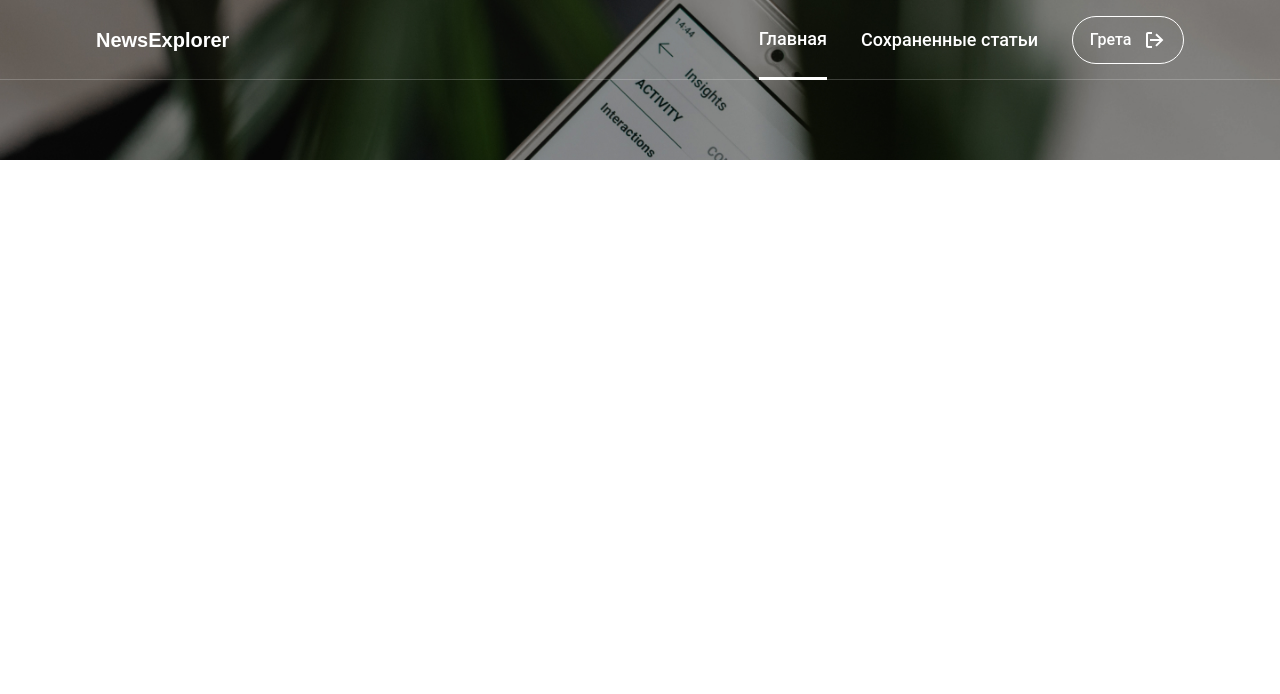
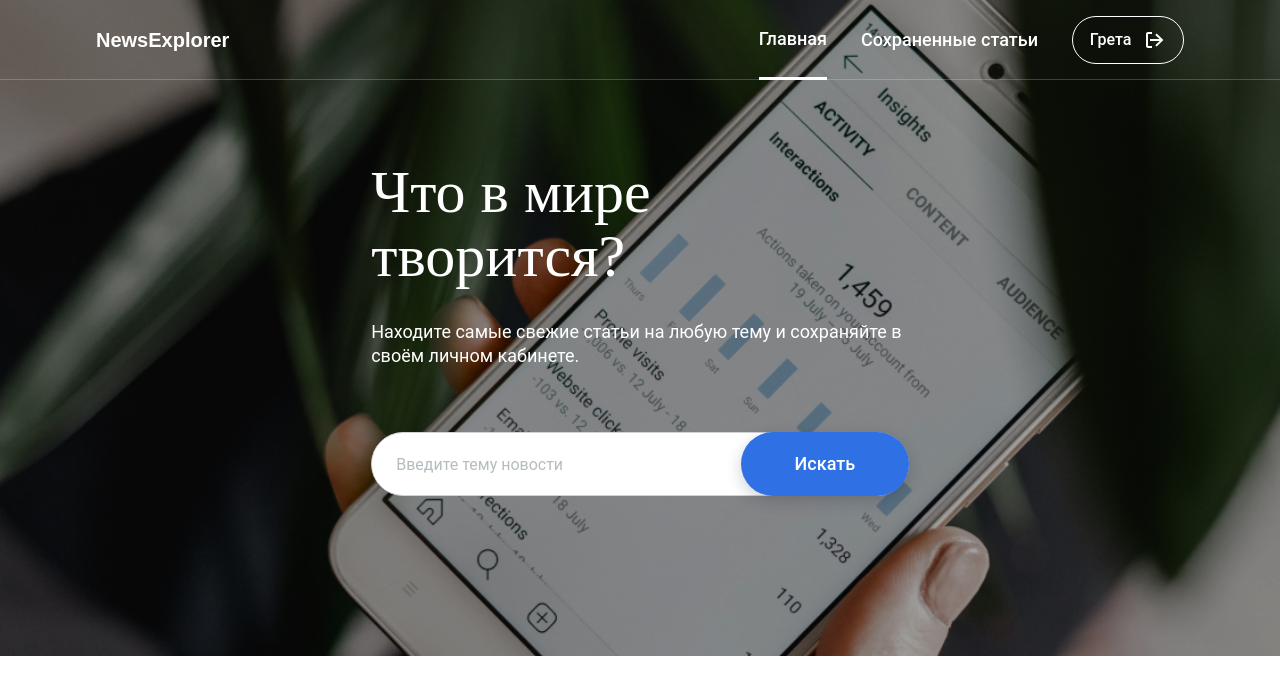
Before and after one commit to SysoevAndrey/news-explorer-frontend, a website built with webpack: page src/index.html in a window 1280 px wide. Built offline with nearby package versions, Linux system fonts and the light colour scheme.

Commit message:
Search section

```diff
--- /dev/null
+++ b/src/blocks/search/__button/search__button.css
@@ -0,0 +1,26 @@
+.search__button {
+  position: absolute;
+  right: 0;
+  width: 168px;
+  height: 64px;
+  color: #fff;
+  font-family: Roboto;
+  font-weight: 500;
+  font-size: 18px;
+  line-height: 24px;
+  background: #2F71E5;
+  box-shadow: 0px 5px 15px rgba(14, 26, 57, 0.2);
+  border-radius: 100px;
+  border: 0;
+  cursor: pointer;
+  transition: .1s linear;
+  outline: none;
+}
+
+.search__button:hover {
+  background: #347EFF;
+}
+
+.search__button:active {
+  background: #2A65CC;
+}
--- /dev/null
+++ b/src/blocks/search/__form/search__form.css
@@ -0,0 +1,4 @@
+.search__form {
+  position: relative;
+  padding-top: 64px;
+}
--- /dev/null
+++ b/src/blocks/search/__input/search__input.css
@@ -0,0 +1,20 @@
+.search__input {
+  width: 100%;
+  height: 64px;
+  padding-left: 24px;
+  border: 1px solid #D1D2D6;
+  box-sizing: border-box;
+  backdrop-filter: blur(8px);
+  border-radius: 100px;
+  font-family: Roboto;
+  font-weight: normal;
+  font-size: 16px;
+  line-height: 22px;
+  color: #1A1B22;
+  outline: none;
+  caret-color: #2F71E5;
+}
+
+.search__input::placeholder {
+  color: #B6BCBF;
+}
--- /dev/null
+++ b/src/blocks/search/__text/search__text.css
@@ -0,0 +1,8 @@
+.search__text {
+  font-family: Roboto;
+  font-weight: 400;
+  font-size: 18px;
+  line-height: 24px;
+  padding-top: 32px;
+  margin: 0;
+}
--- /dev/null
+++ b/src/blocks/search/__title/search__title.css
@@ -0,0 +1,7 @@
+.search__title {
+  font-family: Roboto Slab;
+  font-weight: normal;
+  font-size: 60px;
+  line-height: 64px;
+  margin: 0;
+}
--- a/src/blocks/search/search.css
+++ b/src/blocks/search/search.css
@@ -1,6 +1,13 @@
+@import url(./__title/search__title.css);
+@import url(./__text/search__text.css);
+@import url(./__form/search__form.css);
+@import url(./__input/search__input.css);
+@import url(./__button/search__button.css);
+
 .search {
   background-image: url(../../images/phone.jpg);
   background-repeat: no-repeat;
   background-size: cover;
-  padding: 80px 28%;
+  padding: 160px 29%;
+  color: #fff;
 }
--- a/src/index.html
+++ b/src/index.html
@@ -25,7 +25,14 @@
         </ul>
       </nav>
     </header>
-    <div class="search root__section"></div>
+    <div class="search root__section">
+      <h1 class="search__title">Что в мире творится?</h1>
+      <p class="search__text">Находите самые свежие статьи на любую тему и сохраняйте в своём&nbsp;личном кабинете.</p>
+      <form class="search__form" name="search">
+        <input type="text" class="search__input" placeholder="Введите тему новости" />
+        <button class="search__button">Искать</button>
+      </form>
+    </div>
     <div class="about-author root__section"></div>
     <footer class="footer root__section"></footer>
   </div>
```
